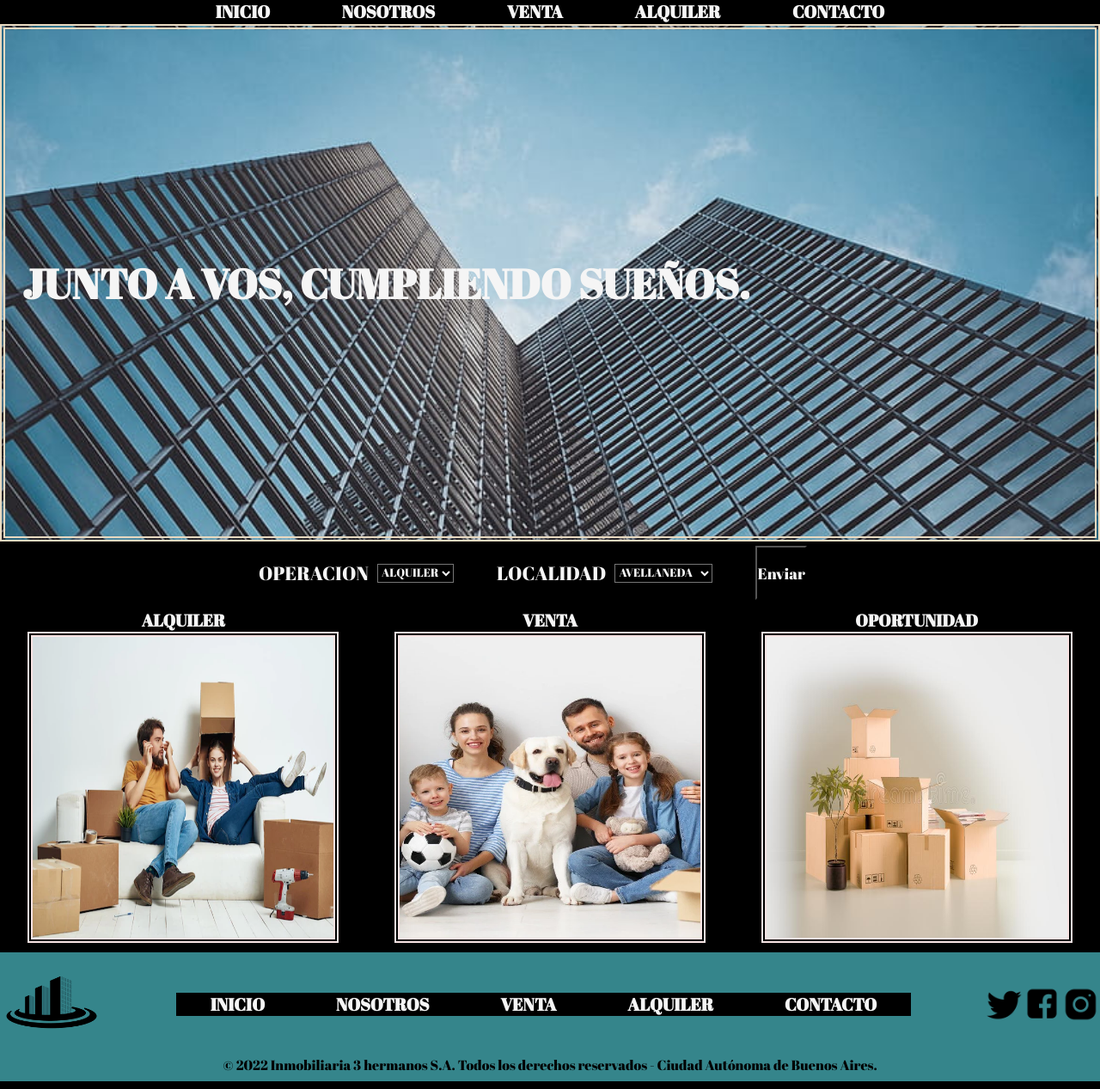
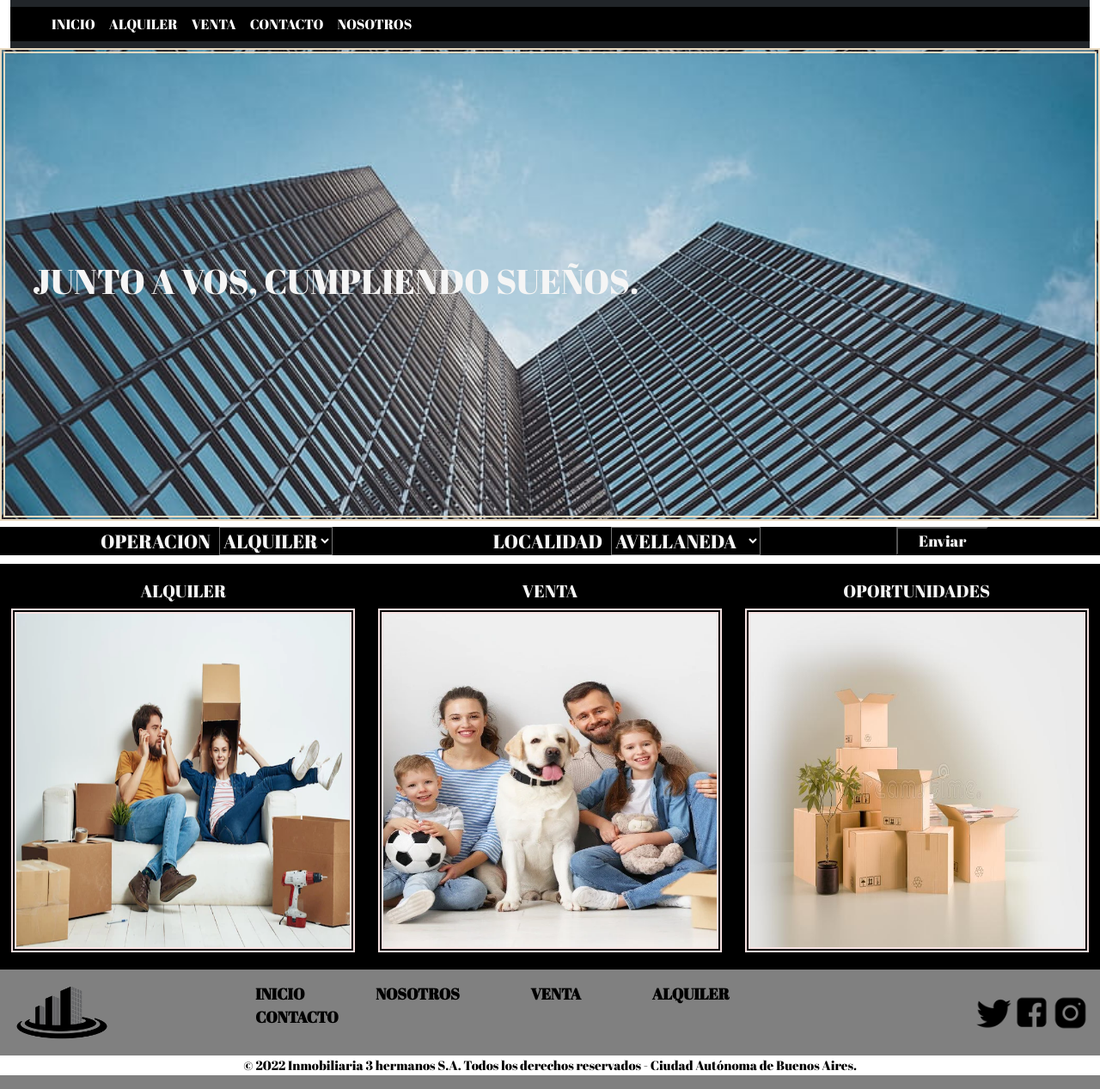
Before and after one commit to MicaelaGit1407/Inmobiliaria3hnos, a plain HTML site: page index.html in a window 1280 px wide. Shown: the whole page at 86% size. Drawn offline with nearby package versions, Linux system fonts and the light colour scheme.

Commit message:
Bootstrap Cambios

```diff
--- a/Estilos/estilos.css
+++ b/Estilos/estilos.css
@@ -8,7 +8,7 @@
 }
 
 /* INDEX */
-.grid{
+/*.grid{
     display: grid;
     grid-template-columns: 100%;
     grid-template-rows: 28px 600px 80px 400px 120px 30px;
@@ -19,6 +19,25 @@
     "opcionesInicio"
     "pie"
     "derecho";
+}
+
+.barraNavInicio a{
+    font-weight: bold;
+    font-size: 20px;
+    margin-right: 40px;
+    margin-left: 40px;
+    background: transparent;
+   text-decoration: none;
+   color: white;
+
+}
+.barraNavInicio a:hover{
+    color: #35858B;
+}
+*/
+
+.nav-item a{
+    color: blue;
 }
 
 .barraNav ul{
@@ -33,16 +52,13 @@
     margin-left: 40px;
    text-decoration: none;
    transition: all 1s;
+   color: black;
 }
 
-.barraNav input:focus{
-    width: 200px;
-    font-size: 40px;
-}
 
 .banner h1:hover{
 color: black;
-transition: all 1.5s;
+transition: all 1s;
 
 }
 
@@ -50,6 +66,7 @@ transition: all 1.5s;
     color: #35858B;
 
 }
+
 
 .buscador{
     height: 40px;
@@ -83,16 +100,7 @@ transition: all 1.5s;
     background: transparent;
 }
 
-.barraNav a{
-    font-weight: bold;
-    font-size: 20px;
-    margin-right: 40px;
-    margin-left: 40px;
-    background: transparent;
-   text-decoration: none;
 
-
-}
 
 .banner{
     grid-area: medio;
@@ -100,7 +108,7 @@ transition: all 1.5s;
     flex-direction: column;
     justify-content: space-around;
     border: 6px double #E9DAC1;
-    height: 590px;
+    height: 550px;
     background-image: url(/Multimedia/prueba1.jpg);
     background-size: cover;
     align-items: flex-start;
@@ -127,9 +135,11 @@ h1{
     display: flex;
     flex-direction: row;
     align-items: center;
-    margin-right: 40px;
+    margin-right: 15px;
+    margin-left: 15px;
 
 }
+
 
 .seleccionDeBusqueda input{
     margin-right: 50px;
@@ -141,7 +151,8 @@ h1{
     display: flex;
     flex-direction: row;
     align-items: center;
-
+    margin-right: 15px;
+    margin-left: 15px;
 }
 
 .seleccionDeBusqueda label{
@@ -150,13 +161,9 @@ h1{
 }
 
 .opcionesInicio{
-    grid-area: opcionesInicio;
-    display: flex;
-    flex-direction: row;
-    justify-content: space-around;
-    flex-wrap: wrap;
-    text-align: center;
-    font-size: 13px;
+ text-align: center;
+ padding-bottom: 20px;
+ padding-top: 20px;
 
 }
 
@@ -174,28 +181,29 @@ h1{
 }
 
 .imagenInicio {
-    display: flex;
-    flex-direction: row;
-    height: 350px;
-    width: 350px;
+    height: 25em;
+    width: 25em;
     gap: 50px;
     border: 6px double #F7E2E2;
 }
 
 .pie{
-    grid-area: pie;
-    display: flex;
-    flex-direction: row;
     justify-content: space-between;
     align-items: center;
-    background-color: #35858B;
+    background-color: gray;
+    font-size: 15px;
+
+}
+
+.pie a{
+    font-size: 18px;
 
 }
 
 .derecho{
     grid-area: derecho;
     text-align: center;
-    background-color:#35858B;
+    background-color:white;
     color: black;
     display: inline;
 }
@@ -212,56 +220,50 @@ h1{
         "opcionesInicio"
         "pie"
         "derecho";
+/* PAGINA ALQUILERES*/
+
+
+
+@media screen and (max-width:767px) {
+
+    /*.grid{
+        display: grid;
+    grid-template-columns: 100%;
+    grid-template-rows: 28px 600px 80px 400px 120px 30px;
+    grid-template-areas:
+    "header"
+    "medio"
+    "seleccion"
+    "opcionesInicio"
+    "pie"
+    "derecho";
     }
 
     .inicio{
         display: flex;
-        flex-direction: column;
-        flex-wrap: wrap;
-        align-items:flex-start;
-        overflow: hidden;
-        height: 200px;
-    }
+        flex-direction: row;
+        font-size: 10PX;
+    }*/
 
-    .seleccionesPrincipales{
-        display: flex;
-        flex-direction: column;
-        justify-content: center;
-        border: 6px double #E9DAC1;
-        height: 250px;
-        background-image: url(/Multimedia/fondo.jpg);
-        background-size: cover;
-        font-size: 25px;
-        align-items: center;
-        border-radius: 10px;
-        font-weight: bold;
-        font-size: 24px;
-        color: white;
-    }
 
     .opcionesInicio{
         grid-area: opcionesInicio;
         display: flex;
         flex-direction: column;
-        flex-wrap: wrap;
         align-items: center;
         text-align: center;
-        font-size: 13px;
+        font-size: 10px;
 
 
     }
 
-    .imagenInicio{
-        width: 240px;
-        height: 240px;
-    }
 
 
     .pie{
         display: flex;
         flex-direction: column;
         overflow: hidden;
-        height: 240px;
+        height: 300px;
     }
 
     .barraNav a{
@@ -280,11 +282,8 @@ h1{
 }
 
     @media screen and (max-width: 1023px) and (min-width:768px){
-    *{
-        background-color: cornflowerblue;
-    }
 
-    .grid{
+    /*    .grid{
         display: grid;
         grid-template-columns: 100%;
         grid-template-rows: 200px 250px 800px 200px 40px;
@@ -294,7 +293,7 @@ h1{
         "opcionesInicio"
         "pie"
         "derecho";
-    }
+    }*/
 
     .inicio{
         display: flex;
@@ -307,20 +306,9 @@ h1{
 
     }
 
-    .busqueda{
-        height:45px;
-        width: 250px;
-
-    }
 
     .barraNav a {
         font-size: 16px;
-    }
-
-    .localidadOpciones{
-        display: flex;
-        flex-direction: column;
-        justify-content: center;
     }
 
     .seleccionesPrincipales{
@@ -331,7 +319,7 @@ h1{
         display: flex;
         flex-direction: column;
         overflow: hidden;
-        height: 200px;
+        height: 300px;
     }
 
 
--- a/index.html
+++ b/index.html
@@ -6,86 +6,113 @@
     <meta http-equiv="X-UA-Compatible" content="IE=edge">
     <meta name="viewport" content="width=device-width, initial-scale=1.0">
     <title>Los tres hermanos</title>
+    <link href="https://cdn.jsdelivr.net/npm/bootstrap@5.1.3/dist/css/bootstrap.min.css" rel="stylesheet" integrity="sha384-1BmE4kWBq78iYhFldvKuhfTAU6auU8tT94WrHftjDbrCEXSU1oBoqyl2QvZ6jIW3" crossorigin="anonymous">
     <link rel="icon" href="Multimedia/logo.ico">
     <link rel="stylesheet" href="Estilos/estilos.css">
     <link href="https://fonts.googleapis.com/css2?family=Abril+Fatface&display=swap" rel="stylesheet">
 </head>
 
-<body class="grid">
+<body class="container-fluid">
     <header>
-        <section class="inicio">
-            <nav >
-                <ul class="barraNav">
+        <section class="row inicio">
+            <nav class="navbar navbar-expand-lg navbar-dark bg-dark">
+                <div class="container-fluid">
+                  <a class="navbar-brand" href="#"></a>
+                  <button class="navbar-toggler" type="button" data-bs-toggle="collapse" data-bs-target="#navbarNav" aria-controls="navbarNav" aria-expanded="false" aria-label="Toggle navigation">
+                    <span class="navbar-toggler-icon"></span>
+                  </button>
+                  <div class="collapse navbar-collapse" id="navbarNav">
+                    <ul class="navbar-nav">
+                        <li class="nav-item">
+                            <a class="nav-link active" aria-current="page" href="./index.html">INICIO</a>
+                          </li>
+                      <li class="nav-item">
+                        <a class="nav-link active" href="./Paginas/alquiler.html">ALQUILER</a>
+                      </li>
+                      <li class="nav-item">
+                        <a class="nav-link active" href="./Paginas/venta.html">VENTA</a>
+                      </li>
+                      <li class="nav-item">
+                        <a class="nav-link active" href="./Paginas/contacto.html">CONTACTO</a>
+                      </li>
+                      <li class="nav-item">
+                        <a class="nav-link active" href="./Paginas/nosotros.html">NOSOTROS</a>
+                      </li>
+                    </ul>
+                  </div>
+                </div>
+              </nav>
+
+            <!--<nav >
+                <ul class="col-lg-8 col-md-6 col-sm-12 col-xs-12  barraNavInicio">
                     <a href="./index.html">INICIO </a>
                     <a href="./Paginas/nosotros.html"> NOSOTROS </a>
                     <a href="./Paginas/venta.html"> VENTA </a>
                     <a href="./Paginas/alquiler.html"> ALQUILER </a>
                     <a href="./Paginas/contacto.html"> CONTACTO </a>
                 </ul>
-            </nav>
+            </nav> -->
         </section>
     </header>
 
-    <div class="banner">
-        <H1>JUNTO A VOS, CUMPLIENDO SUEÑOS.</H1>
+    <div class="row banner">
+        <H1 class="col-12">JUNTO A VOS, CUMPLIENDO SUEÑOS.</H1>
     </div>
 
-    <div class="seleccionDeBusqueda">
+    <div class=" row seleccionDeBusqueda">
 
-        <div class="operacionOpciones">
+        <div class="col-lg-4 col-md-4 col-sm-12 col-xs-12 operacionOpciones">
         <label for="Selecciones">OPERACION</label>
          <select name="operacion" id="operacion">
-            <option class="localidades" value="ave">ALQUILER</option>
-            <option class="localidades" value="brz">VENTA</option>
-            <option class="localidades" value="var">TODO</option>
+            <option value="ave">ALQUILER</option>
+            <option value="brz">VENTA</option>
+            <option value="var">TODO</option>
         </select>
         </div>
 
-        <div class="localidadOpciones">
+        <div class="col-lg-4 col-md-4 col-sm-12 col-xs-12 localidadOpciones">
             <label for="localidad">LOCALIDAD</label>
             <select name="localidad" id="localidad">
-                <option class="localidades" value="ave">AVELLANEDA</option>
-                <option class="localidades" value="qui">QUILMES</option>
-                <option class="localidades" value="brz">BERAZATEGUI</option>
-                <option class="localidades" value="lan">LANUS</option>
-                <option class="localidades" value="hud">HUDSON</option>
+                <option value="ave">AVELLANEDA</option>
+                <option value="qui">QUILMES</option>
+                <option value="brz">BERAZATEGUI</option>
+                <option value="lan">LANUS</option>
+                <option value="hud">HUDSON</option>
             </select>
         </div>
-            <input type="submit" value="Enviar" >
+            <input class="col-lg-1 col-md-1 col-sm-4 col-xs-3" type="submit" value="Enviar" >
     </div>
 
 
-    <section class="opcionesInicio">
-        <article>
-            <h2>ALQUILER</h2>
+    <section class="row opcionesInicio">
+        <article class="col-lg-4 col-md-4 col-sm-12 col-xs-12">
+            <h5>ALQUILER</h5>
             <a href="./Paginas/alquiler.html">
-                <img class="imagenInicio" src="./Multimedia/alquiler.jpg" alt="Imagen Alquiler">
+                <img class="img-fluid imagenInicio" src="./Multimedia/alquiler.jpg" alt="Imagen Alquiler">
             </a>
         </article>
 
-        <article>
-            <h2>VENTA</h2>
+        <article class="col-lg-4 col-md-4 col-sm-12 col-xs-12">
+            <h5>VENTA</h5>
             <a href="./Paginas/venta.html">
-                <img class="imagenInicio" src="./Multimedia/venta.jpg" alt="Imagen Venta">
+                <img class="img-fluid imagenInicio" src="./Multimedia/venta.jpg" alt="Imagen Venta">
             </a>
         </article>
 
-        <article>
-            <h2>OPORTUNIDAD</h2>
+        <article class="col-lg-4 col-md-4 col-sm-12 col-xs-12">
+            <h5> OPORTUNIDADES</h5>
             <a href="./Paginas/oportunidad.html">
-                <img class="imagenInicio" src="./Multimedia/oportunidad.jpg" alt="Imagen de hombre">
+                <img class="img-fluid imagenInicio" src="./Multimedia/oportunidad.jpg" alt="Imagen de hombre">
             </a>
         </article>
     </section>
-    <p class="derecho">
-        © 2022 Inmobiliaria 3 hermanos S.A. Todos los derechos reservados - Ciudad Autónoma de Buenos Aires.
-    </p>
-    <footer class="pie">
-        <a class="colorPie" href="./index.html">
+
+    <footer class="row pie">
+        <a class="col-lg-2 col-md-2 col-sm-12 col-xs-12 colorPie" href="./index.html">
             <img class="fotologo" src="./Multimedia/logo.jpg" alt="Logo de la empresa">
         </a>
-        <nav>
-            <ul class="barraNav">
+        <nav class="col-lg-8 col-md-8 col-sm-12 col-xs-12 barraNav">
+            <ul>
                 <a href="./index.html">INICIO</a>
                 <a href="./Paginas/nosotros.html">NOSOTROS</a>
                 <a href="./Paginas/venta.html">VENTA</a>
@@ -93,7 +120,7 @@
                 <a href="./Paginas/contacto.html">CONTACTO</a>
             </ul>
         </nav>
-        <div class="redesSociales">
+        <div class="col-lg-2 col-md-2 col-sm-12 col-xs-12 redesSociales">
 
             <a href="https://www.Instagram.com" target="blank">
                 <img class="iconos" src="./Multimedia/instagram.png" alt="Instagram">
@@ -107,7 +134,14 @@
                 <img class="iconos" src="./Multimedia/twitter.png" alt="Twitter">
             </a>
         </div>
+
+        <p class="col-12 derecho">
+            © 2022 Inmobiliaria 3 hermanos S.A. Todos los derechos reservados - Ciudad Autónoma de Buenos Aires.
+        </p>
     </footer>
+
+    <script src="https://cdn.jsdelivr.net/npm/@popperjs/core@2.10.2/dist/umd/popper.min.js" integrity="sha384-7+zCNj/IqJ95wo16oMtfsKbZ9ccEh31eOz1HGyDuCQ6wgnyJNSYdrPa03rtR1zdB" crossorigin="anonymous"></script>
+<script src="https://cdn.jsdelivr.net/npm/bootstrap@5.1.3/dist/js/bootstrap.min.js" integrity="sha384-QJHtvGhmr9XOIpI6YVutG+2QOK9T+ZnN4kzFN1RtK3zEFEIsxhlmWl5/YESvpZ13" crossorigin="anonymous"></script>
 
 </body>
 
```
Also changed, not shown: Paginas/alquiler.html (+84 -76 lines), Paginas/contacto.html (+23 -0 lines).
